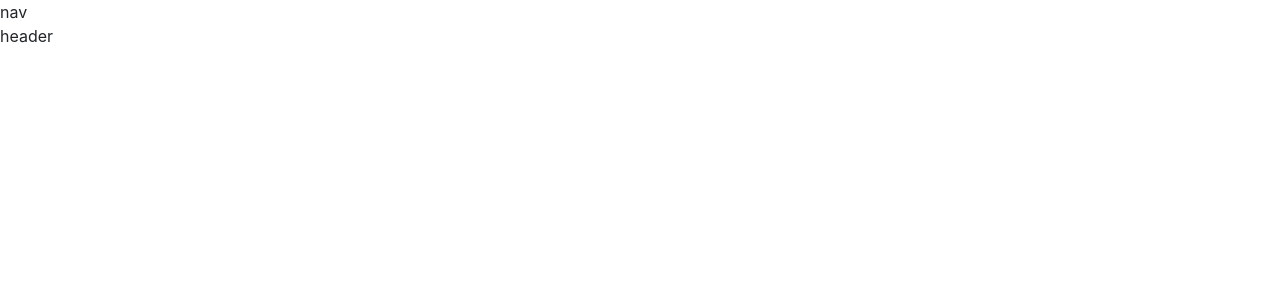
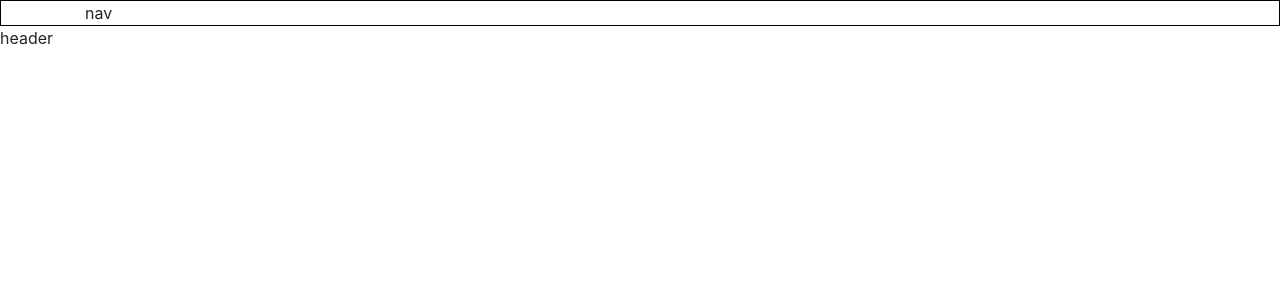
Before and after one commit to RGHuynh/React-Weather-App, a React (Create React App) app: page / in a window 1280 px wide. Shown: the top 300 px of the page. Built offline with nearby package versions, Linux system fonts and the light colour scheme.

Commit message:
WIP components building

```diff
--- a/src/Components/Navigation/index.css
+++ b/src/Components/Navigation/index.css
@@ -0,0 +1,3 @@
+.navigation-container {
+    border: 1px solid black;
+}
--- a/src/Components/Navigation/index.jsx
+++ b/src/Components/Navigation/index.jsx
@@ -3,8 +3,10 @@ import './index.css';
 
 export default function Navigation() {
     return(
-        <nav>
-            nav
+        <nav className="navigation-container">
+            <div className="container">
+                nav
+            </div>
         </nav>
     );
 }
```
